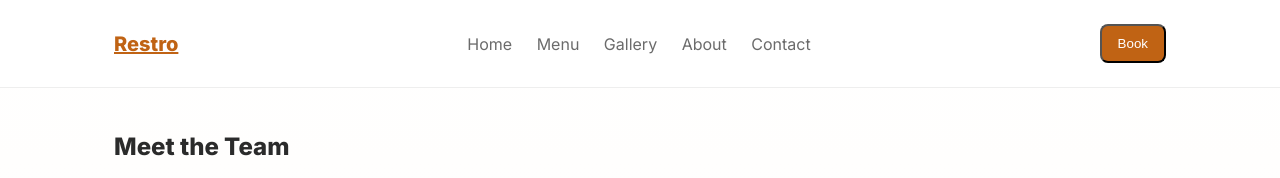
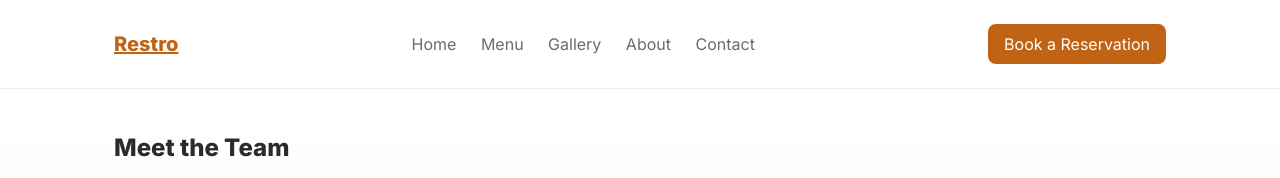
Before and after one commit to YoRobynYo/Restaurant-1, a website: page frontend/team.html in a window 1280 px wide. Shown: the top 178 px of the page. Drawn offline with Linux system fonts and the light colour scheme.

Commit message:
adding cta buttons across the website so when someone wants to book a resavation all html pages point to the same place

```diff
--- a/frontend/tean.html
+++ b/frontend/team.html
@@ -20,8 +20,14 @@
         <a href="about.html">About</a>
         <a href="contact.html">Contact</a>
       </nav>
-      <button class="btn-primary nav-cta" onclick="location.href='reservation.html'">Book</button>
+
+      <!-- consistent CTA on every page -->
+      <nav class="nav-cta">
+        <a href="reservation.html" class="btn-primary">Book a Reservation</a>
+      </nav>
     </div>
+
+
   </header>
 
   <main>
```
Also changed, not shown: frontend/faq.html (+2 -1 lines), frontend/gallery.html (+2 -1 lines), frontend/index.html (+3 -1 lines), frontend/menu.html (+2 -1 lines), frontend/reservation.html (+3 -1 lines), frontend/testimonials.html (+5 -1 lines).
